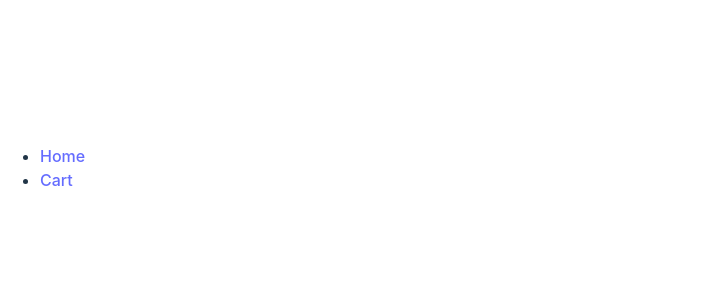
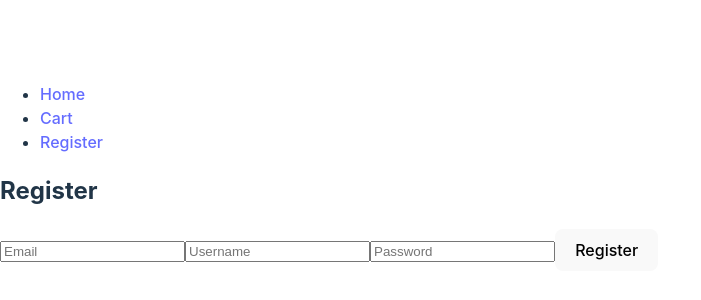
Before and after one commit to mwalterg/capstone, a React (Vite) app: page /register in a window 1280 px wide. Before the commit this address had no page. Shown: the part 232-532 px from the top of the page, without its empty margins (0-701 px from the left). Built offline with nearby package versions, Linux system fonts and the light colour scheme.

Commit message:
added login and registration

```diff
--- a/src/App.jsx
+++ b/src/App.jsx
@@ -3,8 +3,10 @@ import { Routes, Route } from 'react-router-dom';
 import ProductListPage from './pages/ProductListPage';
 import ProductDetailsPage from './pages/ProductDetailsPage';
 import CartPage from './pages/CartPage';
+import RegistrationPage from './pages/RegistrationPage';
 import Navbar from './components/Navbar';
 import { CartProvider } from './components/CartContext';
+
 
 function App() {
   return (
@@ -14,6 +16,7 @@ function App() {
         <Route exact path="/" element={<ProductListPage />} />
         <Route path="/product/:id" element={<ProductDetailsPage />} />
         <Route path="/cart" element={<CartPage />} />
+        <Route path="/register" element={<RegistrationPage />} />
         {/*<Route path="/checkout" element={<CheckoutPage />} />*/}
       </Routes>
     </CartProvider>
--- a/src/components/Api.jsx
+++ b/src/components/Api.jsx
@@ -31,3 +31,51 @@ export const getProductsByCategory = (category) => {
       throw error;
     });
 };
+
+export const registerUser = (formData) => {
+  return fetch('https://fakestoreapi.com/users', {
+    method: 'POST',
+    body: JSON.stringify(formData),
+    headers: {
+      'Content-Type': 'application/json',
+    },
+  })
+  .then((res) => {
+    if (!res.ok) {
+      throw new Error('Registration failed');
+    }
+    return res.json();
+  })
+  .then((json) => {
+
+    return json;
+  })
+  .catch((error) => {
+
+    throw error;
+  });
+}
+
+export const loginUser = (credentials) => {
+  return fetch('https://fakestoreapi.com/auth/login', {
+    method: 'POST',
+    headers: {
+      'Content-Type': 'application/json',
+    },
+    body: JSON.stringify(credentials),
+  })
+    .then((response) => {
+      if (!response.ok) {
+        throw new Error('Login failed');
+      }
+      return response.json();
+    })
+    .then((data) => {
+      // Handle successful login
+      return data; // return the user token here
+    })
+    .catch((error) => {
+      // Handle login error
+      throw new Error(error.message);
+    });
+}
--- /dev/null
+++ b/src/components/LoginForm.jsx
@@ -0,0 +1,59 @@
+import React, { useState } from 'react';
+import { loginUser } from '../components/Api'; // Import your login API function
+
+function LoginForm() {
+  const [formData, setFormData] = useState({
+    username: '',
+    password: '',
+  });
+
+  const [loginError, setLoginError] = useState(null);
+
+  const handleInputChange = (e) => {
+    const { name, value } = e.target;
+    setFormData({
+      ...formData,
+      [name]: value,
+    });
+  };
+
+  const handleSubmit = (e) => {
+    e.preventDefault();
+
+    // Call the login API with formData
+    loginUser(formData)
+      .then((response) => {
+
+        console.log('Login successful:', response);
+
+      })
+      .catch((error) => {
+
+        console.error('Login error:', error.message);
+        setLoginError('Login failed. Please check your credentials.'); // Set error message state
+      });
+  };
+
+  return (
+    <form onSubmit={handleSubmit}>
+      <input
+        type="text"
+        name="username"
+        placeholder="Username"
+        value={formData.username}
+        onChange={handleInputChange}
+      />
+      <input
+        type="password"
+        name="password"
+        placeholder="Password"
+        value={formData.password}
+        onChange={handleInputChange}
+      />
+      <button type="submit">Login</button>
+      {loginError && <p className="error">{loginError}</p>}
+    </form>
+  );
+}
+
+export default LoginForm;
--- a/src/components/Navbar.jsx
+++ b/src/components/Navbar.jsx
@@ -11,6 +11,9 @@ function Navbar() {
         <li>
           <Link to="/cart">Cart</Link>
         </li>
+        <li>
+          <Link to="/register">Register</Link>
+        </li>
       </ul>
     </nav>
   );
--- a/src/components/ProductDetails.jsx
+++ b/src/components/ProductDetails.jsx
@@ -1,12 +1,12 @@
 import React, { useEffect, useState } from 'react';
 import { useParams } from 'react-router-dom';
 import { getProductById } from '../components/Api';
-import { useCart } from '../CartContext'; // Import the CartContext
+import { useCart } from '../CartContext';
 
 function ProductDetailsPage() {
   const { id } = useParams();
   const [product, setProduct] = useState(null);
-  const { addToCart } = useCart(); // Access the addToCart function from the CartContext
+  const { addToCart } = useCart();
 
   useEffect(() => {
     // Fetch product details by ID
--- /dev/null
+++ b/src/components/RegistrationForm.jsx
@@ -0,0 +1,69 @@
+import React, { useState } from 'react';
+import { registerUser } from '../components/Api';
+
+function RegistrationForm() {
+  const [formData, setFormData] = useState({
+    email: '',
+    username: '',
+    password: '',
+
+  });
+
+  const [registrationError, setRegistrationError] = useState(null);
+
+  // Create a function to handle form input changes
+  const handleInputChange = (e) => {
+    const { name, value } = e.target;
+    setFormData({
+      ...formData,
+      [name]: value,
+    });
+  };
+
+  // Create a function to handle form submission
+  const handleSubmit = (e) => {
+    e.preventDefault();
+    // Call the registration API with formData
+    registerUser(formData)
+      .then((response) => {
+
+        console.log('Registration successful:', response);
+        // Clear form or navigate to the next page
+      })
+      .catch((error) => {
+
+        console.error('Registration error:', error.message);
+        setRegistrationError('Registration failed. Please try again.'); // Set error message state
+      });
+  };
+
+  return (
+    <form onSubmit={handleSubmit}>
+      <input
+        type="text"
+        name="email"
+        placeholder="Email"
+        value={formData.email}
+        onChange={handleInputChange}
+      />
+      <input
+        type="text"
+        name="username"
+        placeholder="Username"
+        value={formData.username}
+        onChange={handleInputChange}
+      />
+      <input
+        type="password"
+        name="password"
+        placeholder="Password"
+        value={formData.password}
+        onChange={handleInputChange}
+      />
+
+      <button type="submit">Register</button>
+    </form>
+  );
+}
+
+export default RegistrationForm;
--- a/src/pages/CartPage.jsx
+++ b/src/pages/CartPage.jsx
@@ -1,5 +1,5 @@
 import React from 'react';
-import { useCart } from '../components/CartContext'; // Import the CartContext
+import { useCart } from '../components/CartContext';
 
 function CartPage() {
   const { cart } = useCart(); // Access the cart state from the CartContext
--- a/src/pages/ProductDetailsPage.jsx
+++ b/src/pages/ProductDetailsPage.jsx
@@ -1,9 +1,9 @@
-// ProductDetailsPage.jsx
+
 import React, { useEffect, useState } from 'react';
 import { useParams } from 'react-router-dom';
 import { getProductById } from '../components/Api';
 import { useCart } from '../components/CartContext';
-import { Link } from 'react-router-dom'; // Import Link
+import { Link } from 'react-router-dom';
 
 function ProductDetailsPage() {
   const { id } = useParams();
@@ -34,7 +34,7 @@ function ProductDetailsPage() {
         <p>Description: {product.description}</p>
         <img src={product.image} alt={product.title} />
         <button onClick={handleAddToCart}>Add to Cart</button>
-        <Link to="/cart">Go to Cart</Link> {/* Add the Link component here */}
+        <Link to="/cart">Go to Cart</Link>
       </div>
     </div>
   );
--- a/src/pages/ProductListPage.jsx
+++ b/src/pages/ProductListPage.jsx
@@ -2,6 +2,7 @@
 import React, { useEffect, useState } from 'react';
 import ProductList from '../components/ProductList';
 import { getProducts } from '../components/Api';
+import LoginForm from '../components/LoginForm';
 
 function ProductListPage() {
   const [products, setProducts] = useState([]);
@@ -16,6 +17,7 @@ function ProductListPage() {
   return (
     <div>
       <h2>Product List</h2>
+      <LoginForm />
       <ProductList products={products} />
     </div>
   );
--- /dev/null
+++ b/src/pages/RegistrationPage.jsx
@@ -0,0 +1,13 @@
+import React from 'react';
+import RegistrationForm from '../components/RegistrationForm';
+
+function RegistrationPage() {
+  return (
+    <div>
+      <h2>Register</h2>
+      <RegistrationForm />
+    </div>
+  );
+}
+
+export default RegistrationPage;
```
Also changed, not shown: src/components/Authorization.jsx (deleted).
